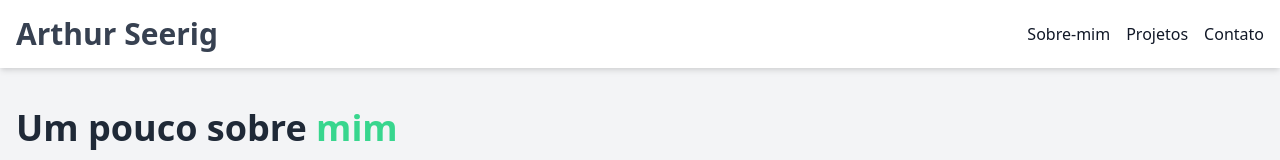
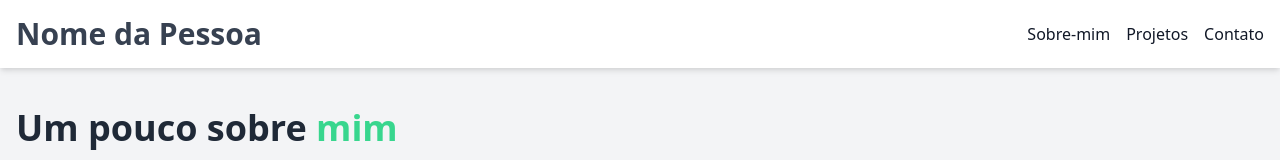
Before and after one commit to pedrobalen/portfolio-template, a website: page src/index.html in a window 1280 px wide. Shown: the top 160 px of the page. Drawn offline with nearby package versions, Linux system fonts and the light colour scheme.

Commit message:
update name

```diff
--- a/src/index.html
+++ b/src/index.html
@@ -2,7 +2,7 @@
   <head>
     <meta charset="UTF-8" />
     <meta name="viewport" content="width=device-width, initial-scale=1.0" />
-    <title>Arthur Seerig</title>
+    <title>Nome da Pessoa</title>
     <link
       href="https://cdn.jsdelivr.net/npm/tailwindcss@2.2.19/dist/tailwind.min.css"
       rel="stylesheet"
@@ -24,7 +24,7 @@
     <header class="p-4 bg-white shadow-md">
       <div class="container mx-auto flex justify-between items-center">
         <h1 class="text-2xl font-bold text-gray-700 md:text-3xl">
-          Arthur Seerig
+          Nome da Pessoa
         </h1>
         <nav class="hidden md:flex space-x-4">
           <a href="#sobre-mim" class="text-gray-900">Sobre-mim</a>
```
